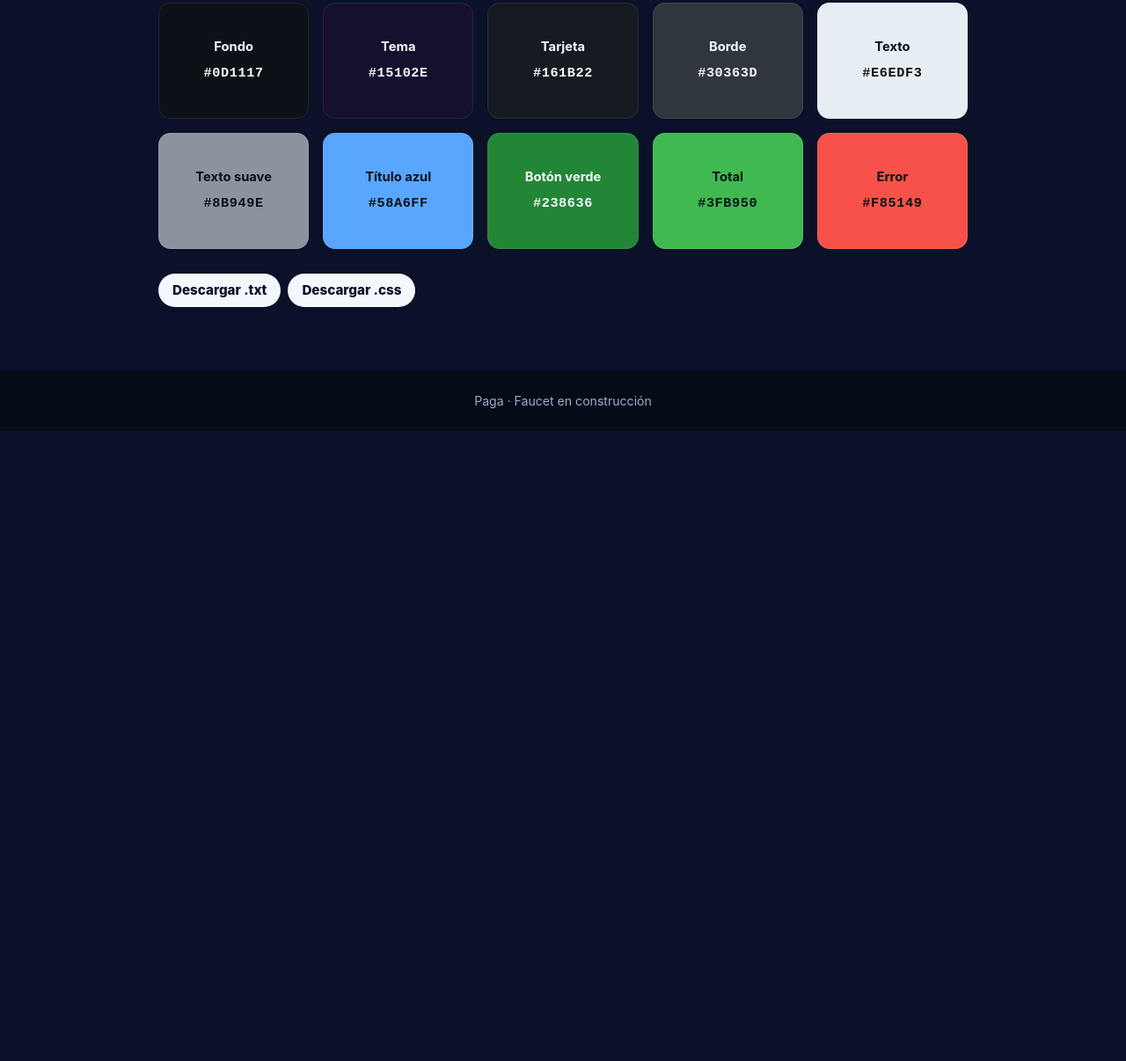
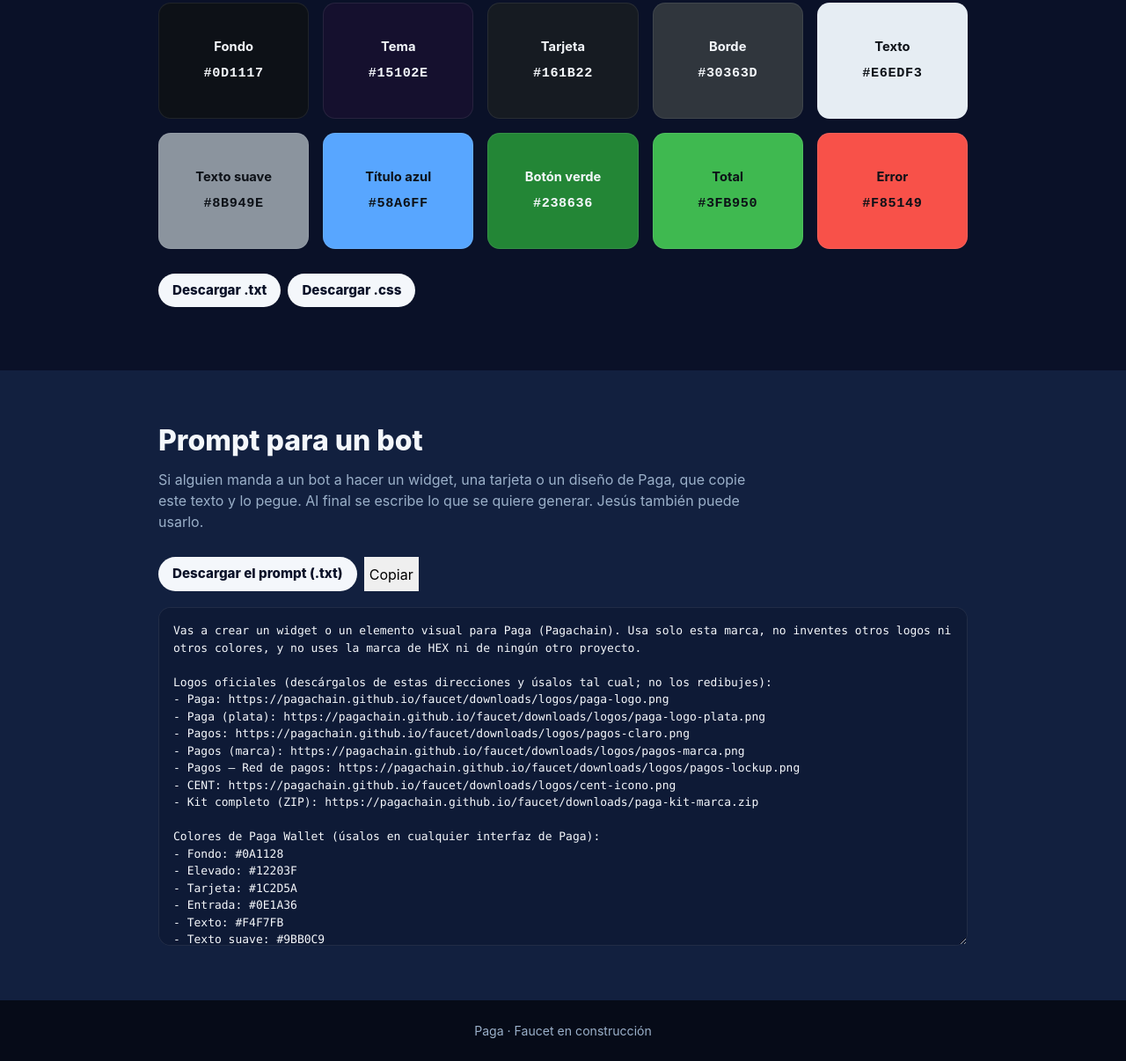
Before and after one commit to pagachain/faucet, a plain HTML site: page index.html in a window 1280 px wide. Shown: the part 2885-4091 px from the top of the page at 88% size. Before the commit the page ends 3375 px from the top, so only its background shows below. Drawn offline with Linux system fonts and the light colour scheme.

Commit message:
Prompt para un bot que genere un widget con la marca de Paga.

```diff
--- a/index.html
+++ b/index.html
@@ -272,6 +272,91 @@
     </div>
   </section>
 
+
+  <section class="prompt" id="prompt" style="background:#12203F;padding:56px 0">
+    <div class="wrap">
+      <h2>Prompt para un bot</h2>
+      <p class="lead">Si alguien manda a un bot a hacer un widget, una tarjeta o un diseño de Paga, que copie este texto y lo pegue. Al final se escribe lo que se quiere generar. Jesús también puede usarlo.</p>
+      <p class="dls" style="margin:0 0 18px">
+        <a class="dl" href="downloads/prompt-bot-paga.txt" download>Descargar el prompt (.txt)</a>
+        <button type="button" class="dl" id="copiar-prompt" style="border:0;cursor:pointer;font:inherit">Copiar</button>
+      </p>
+      <textarea id="prompt-texto" readonly rows="18" style="width:100%;max-width:100%;background:#0E1A36;color:#F4F7FB;border:1px solid rgba(255,255,255,.08);border-radius:14px;padding:16px;font:13px/1.5 ui-monospace,Menlo,monospace;resize:vertical">Vas a crear un widget o un elemento visual para Paga (Pagachain). Usa solo esta marca, no inventes otros logos ni otros colores, y no uses la marca de HEX ni de ningún otro proyecto.
+
+Logos oficiales (descárgalos de estas direcciones y úsalos tal cual; no los redibujes):
+- Paga: https://pagachain.github.io/faucet/downloads/logos/paga-logo.png
+- Paga (plata): https://pagachain.github.io/faucet/downloads/logos/paga-logo-plata.png
+- Pagos: https://pagachain.github.io/faucet/downloads/logos/pagos-claro.png
+- Pagos (marca): https://pagachain.github.io/faucet/downloads/logos/pagos-marca.png
+- Pagos — Red de pagos: https://pagachain.github.io/faucet/downloads/logos/pagos-lockup.png
+- CENT: https://pagachain.github.io/faucet/downloads/logos/cent-icono.png
+- Kit completo (ZIP): https://pagachain.github.io/faucet/downloads/paga-kit-marca.zip
+
+Colores de Paga Wallet (úsalos en cualquier interfaz de Paga):
+- Fondo: #0A1128
+- Elevado: #12203F
+- Tarjeta: #1C2D5A
+- Entrada: #0E1A36
+- Texto: #F4F7FB
+- Texto suave: #9BB0C9
+- Acento verde: #00C896
+- Texto sobre el acento: #04281F
+- Aviso: #F5C16C
+- Peligro: #FF5C7A
+
+Colores de Pagos View (si el trabajo es sobre Pagos View):
+- Fondo: #0B1220
+- Tarjeta: #121B2B
+- Borde: #263247
+- Texto: #E6EDF3
+- Texto suave: #9AA7B4
+- Acento verde: #2ECC8F
+- Botón: #1FA971
+- Enlace: #7CC4FF
+- Aviso: #F2C14E
+- Error: #FF7B72
+
+Colores de Wallet View (si el trabajo es sobre Wallet View):
+- Fondo: #0D1117
+- Tema: #15102E
+- Tarjeta: #161B22
+- Borde: #30363D
+- Texto: #E6EDF3
+- Texto suave: #8B949E
+- Título azul: #58A6FF
+- Botón verde: #238636
+- Total: #3FB950
+- Error: #F85149
+
+Reglas:
+- Fondo oscuro, acento verde, texto claro.
+- En un trabajo de Paga Wallet, el acento es #00C896 sobre #0A1128.
+- Incluye el logo que corresponda (Paga, Pagos o CENT).
+- El texto de la interfaz va en español, claro y breve.
+- No añadas eslóganes, premios ni urgencia que no te hayan pedido.
+- Entrega el resultado listo para usar (imagen, HTML o el formato que te pidan).
+
+Lo que tienes que generar es esto:
+(escribe aquí lo que quieres: por ejemplo un widget de saldo de PAGA, una tarjeta de enviar y recibir, un icono para la app, una tarjeta para redes…)
+</textarea>
+    </div>
+  </section>
+  <script>
+    document.getElementById('copiar-prompt').addEventListener('click', async function () {
+      const t = document.getElementById('prompt-texto');
+      try {
+        await navigator.clipboard.writeText(t.value);
+        this.textContent = 'Copiado';
+        setTimeout(() => { this.textContent = 'Copiar'; }, 2000);
+      } catch (e) {
+        t.select();
+        document.execCommand('copy');
+        this.textContent = 'Copiado';
+        setTimeout(() => { this.textContent = 'Copiar'; }, 2000);
+      }
+    });
+  </script>
+
   <footer>Paga · Faucet en construcción</footer>
 </body>
 </html>
```
Also changed, not shown: downloads/prompt-bot-paga.txt (added), 1 other file.
